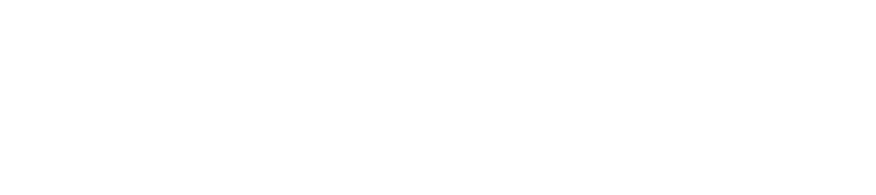
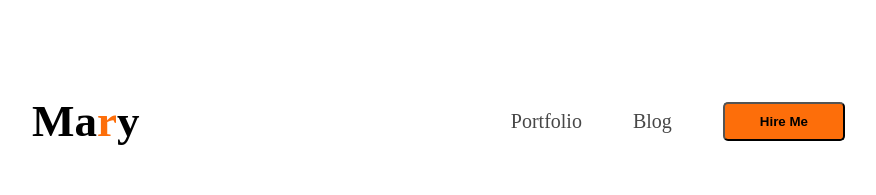
Before and after one commit to mdasifalijihat1/webdevloper-portfolio, a plain HTML site: page index.html in a window 1280 px wide. Shown: the whole page, without its empty margins (176-1052 px from the left). Drawn offline with Linux system fonts and the light colour scheme.

Commit message:
added all

```diff
--- a/index.html
+++ b/index.html
@@ -3,10 +3,22 @@
 <head>
     <meta charset="UTF-8">
     <meta name="viewport" content="width=device-width, initial-scale=1.0">
-    <title>Document</title>
+    <title>Web Portfolio</title>
+    <link rel="preconnect" href="https://fonts.googleapis.com">
+<link rel="preconnect" href="https://fonts.gstatic.com" crossorigin>
+<link href="https://fonts.googleapis.com/css2?family=Open+Sans:ital,wght@0,300..800;1,300..800&display=swap" rel="stylesheet">
+    <link rel="stylesheet" href="styles/style.css">
 </head>
-<body>
+<body class="open-sans-Normol font">
     <header>
+        <nav>
+            <h3 class="nav-title">Ma<span class="text-primary">r</span>y</h3>
+            <ul>
+                <li><a class="dark-2" href="#">Portfolio</a></li>
+                <li><a class="dark-2" href="#"> Blog </a></li>
+                <li><a href="#"><button class="btn-primery">Hire Me</button> </a></li>
+            </ul>
+        </nav>
 
     </header>
     <main>
--- /dev/null
+++ b/styles/style.css
@@ -0,0 +1,49 @@
+
+
+.open-sans-Normol font  {
+  font-family: "Open Sans", sans-serif;
+  font-optical-sizing: auto;
+  /* font-weight: <weight>; */
+  font-style: normal;
+  font-variation-settings:"wdth" 100;
+}
+/* share style */
+.text-primary{
+    color: #FD6E0A;
+}
+
+/* Nav styles */
+nav{
+    display: flex;
+    align-items: center;
+    justify-content: space-between;
+    margin: 50px 200px;
+}
+.nav-title{
+    font-weight: 800;
+    font-size: 45px;
+}
+nav ul{
+    display: flex;
+    align-items: center;
+}
+nav ul li{
+    list-style: none;
+    margin-right: 51px;
+}
+nav li a{
+    text-decoration: none;
+    font-size: 20px;
+}
+.dark-2{
+    color: #474747;
+}
+.btn-primery{
+    background-color: #FD6E0A;
+    font-weight: bold;
+    font-size: 20px
+    color: white;
+    padding: 10px 35px;
+    border-radius: 5px;
+
+}
```
